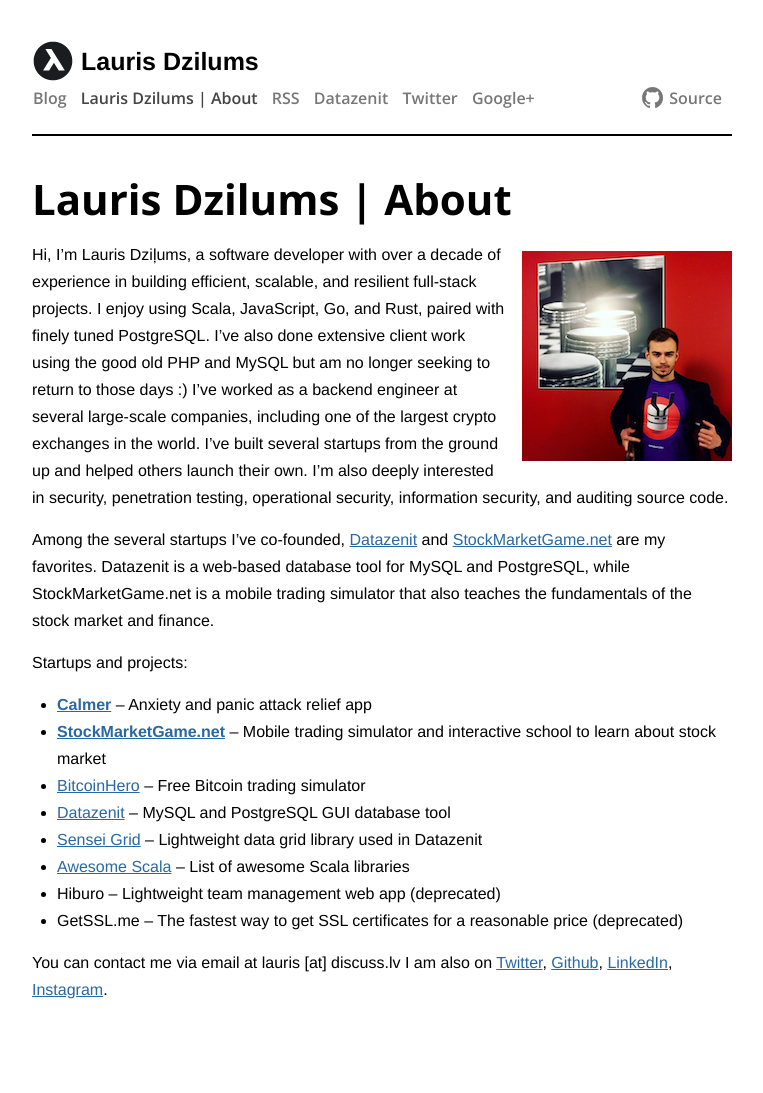
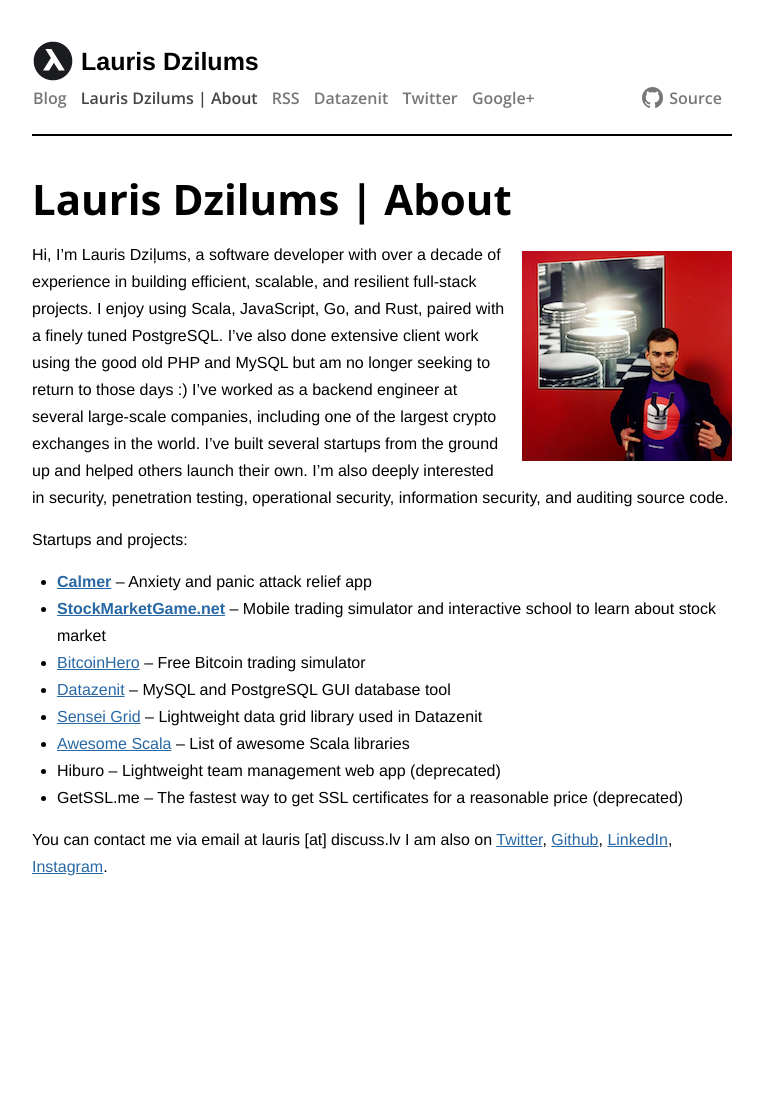
Before and after one commit to lauris/lauris.github.com, a Jekyll site: the page built from about.md, in a window 1280 px wide. Shown: the whole page, without its empty margins (258-1021 px from the left). Built offline with Jekyll 4.4.1, drawn with Linux system fonts in a browser that asks for light colours; after the commit the page ends 970 px from its top, so only the background shows below that.

Commit message:
Update about.md

```diff
--- a/about.md
+++ b/about.md
@@ -12,9 +12,7 @@
 style="float:right;width:30%;max-width:210px;margin-left:15px;"/></a>
 {% endraw %}
 
-Hi, I'm Lauris Dziļums, a software developer with over a decade of experience in building efficient, scalable, and resilient full-stack projects. I enjoy using Scala, JavaScript, Go, and Rust, paired with finely tuned PostgreSQL. I've also done extensive client work using the good old PHP and MySQL but am no longer seeking to return to those days :) I've worked as a backend engineer at several large-scale companies, including one of the largest crypto exchanges in the world. I've built several startups from the ground up and helped others launch their own. I'm also deeply interested in security, penetration testing, operational security, information security, and auditing source code.
-
-Among the several startups I've co-founded, [Datazenit](https://datazenit.com/) and [StockMarketGame.net](https://stockmarketgame.net/) are my favorites. Datazenit is a web-based database tool for MySQL and PostgreSQL, while StockMarketGame.net is a mobile trading simulator that also teaches the fundamentals of the stock market and finance.
+Hi, I'm Lauris Dziļums, a software developer with over a decade of experience in building efficient, scalable, and resilient full-stack projects. I enjoy using Scala, JavaScript, Go, and Rust, paired with a finely tuned PostgreSQL. I've also done extensive client work using the good old PHP and MySQL but am no longer seeking to return to those days :) I've worked as a backend engineer at several large-scale companies, including one of the largest crypto exchanges in the world. I've built several startups from the ground up and helped others launch their own. I'm also deeply interested in security, penetration testing, operational security, information security, and auditing source code.
 
 Startups and projects:
 
```
